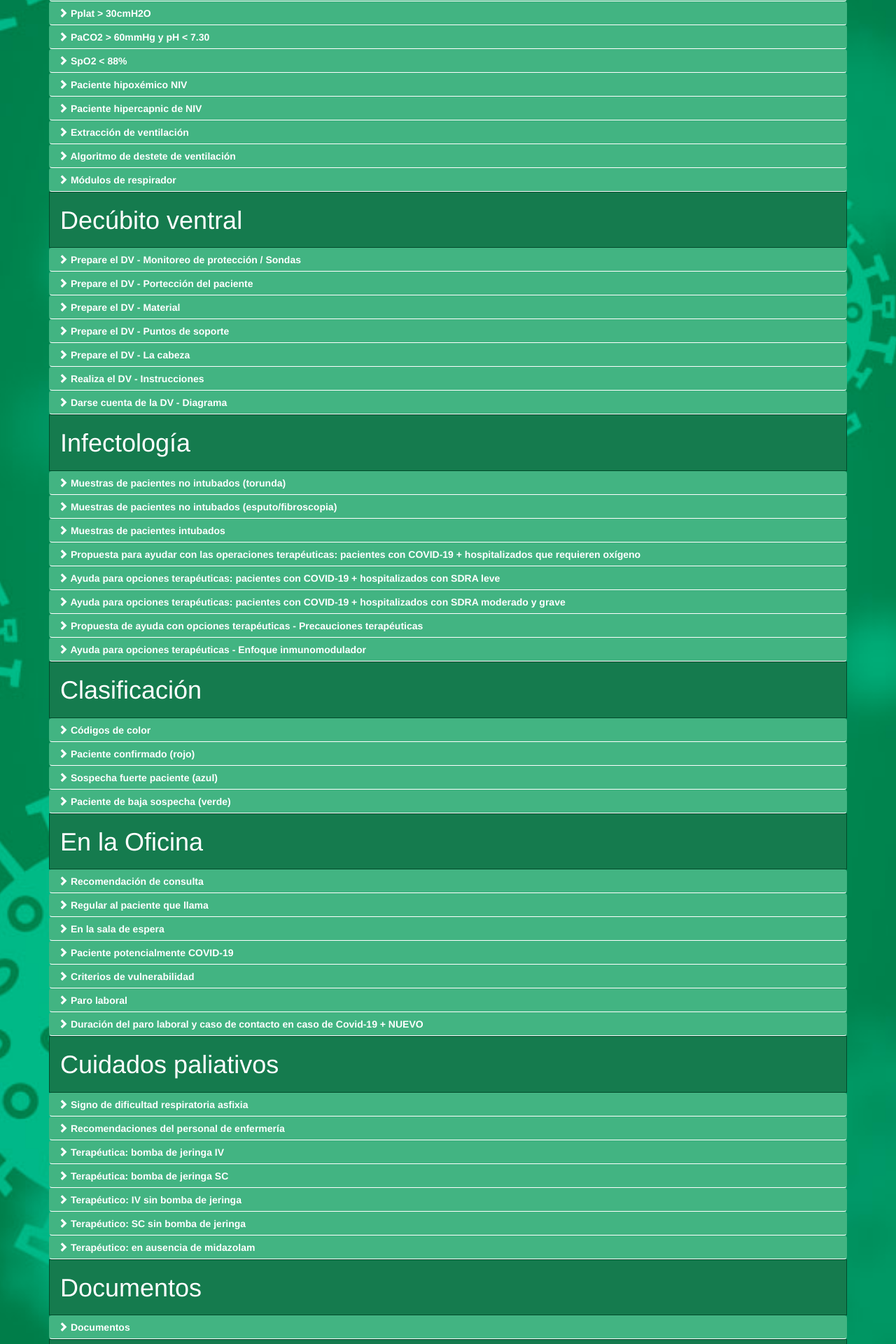
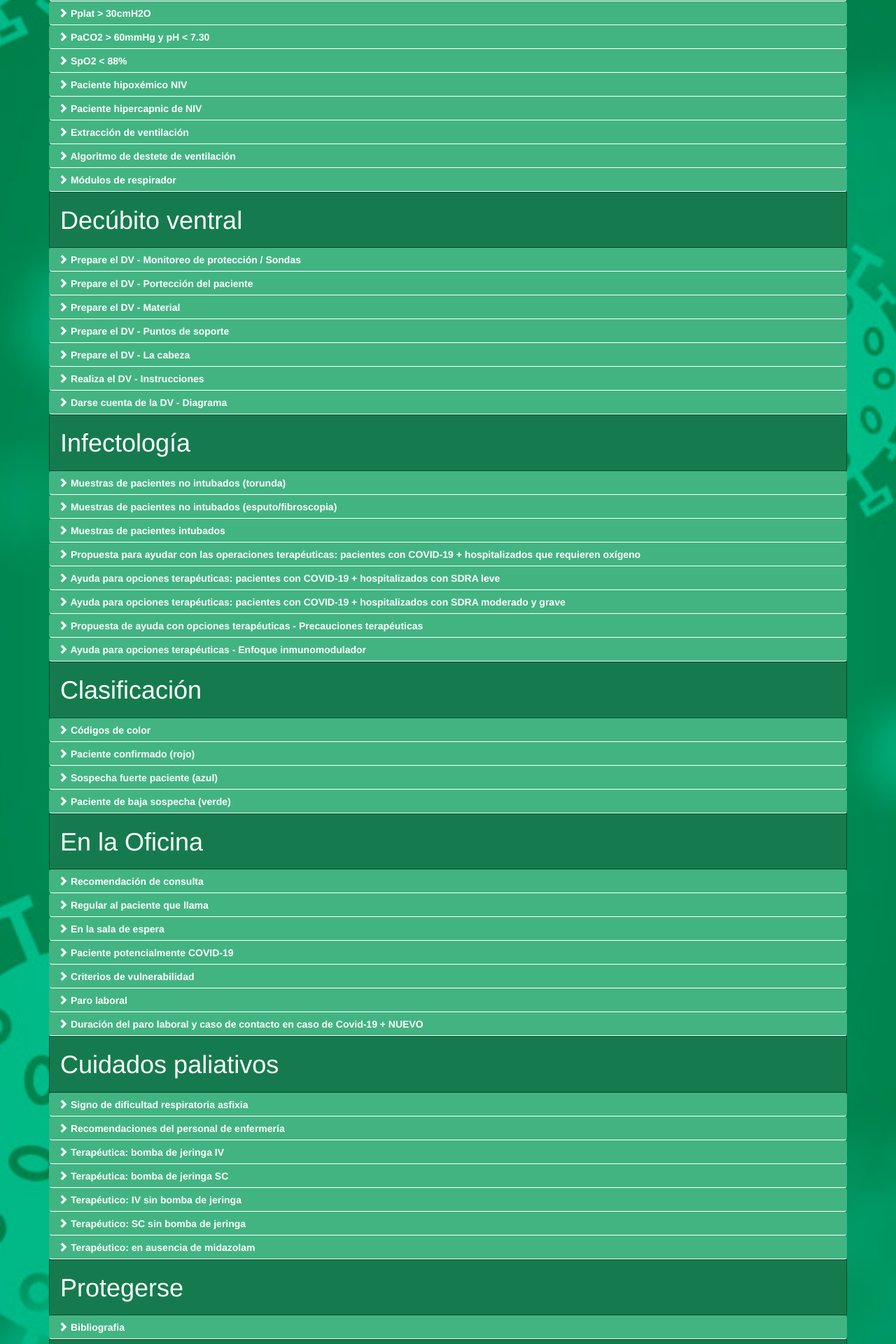
Before and after one commit to david91chm/covid19, a Yii app: template views/site/index.php in a window 1280 px wide. Shown: the part 760-2680 px from the top of the page at 70% size. Run offline with PHP 8.4 and a stand-in for Yii, Linux system fonts and the light colour scheme; the template is opened without the code that fills it, so the values that code supplies are empty; some libraries are stand-ins or nearby versions.

Commit message:
Ultimo David91

```diff
--- /dev/null
+++ b/views/site/contencion.php
@@ -0,0 +1,11 @@
+<div class="page-header">
+	<h1>Contención del paciente</h1>
+</div>
+<button class="btn myButton" type="button">
+	<span class="glyphicon glyphicon-chevron-right"></span> texto1
+</button>
+<div class="collapse" id="collapseExample">
+	<div class="well">
+		<p>Content 1</p>
+	</div>
+</div>
--- a/views/site/index.php
+++ b/views/site/index.php
@@ -27,6 +27,12 @@ $this->title = 'Inicio';
 
 	<!-- ************************* Cuidados paliativos ************************* -->
 	<?= $this->render("cuidados") ?>
+
+	<!-- ************************* Protegerse ************************* -->
+	<?= $this->render("protegerse") ?>
+
+	<!-- ************************* Contención del paciente ************************* -->
+	<?= $this->render("contencion") ?>
 
 	<!-- ************************* Documentos ************************* -->
 	<?= $this->render("documentos") ?>
--- /dev/null
+++ b/views/site/protegerse.php
@@ -0,0 +1,11 @@
+<div class="page-header">
+	<h1>Protegerse</h1>
+</div>
+<button class="btn myButton" type="button">
+	<span class="glyphicon glyphicon-chevron-right"></span> Bibliografia
+</button>
+<div class="collapse" id="collapseExample">
+	<div class="well">
+		<p>Content 1</p>
+	</div>
+</div>
```
